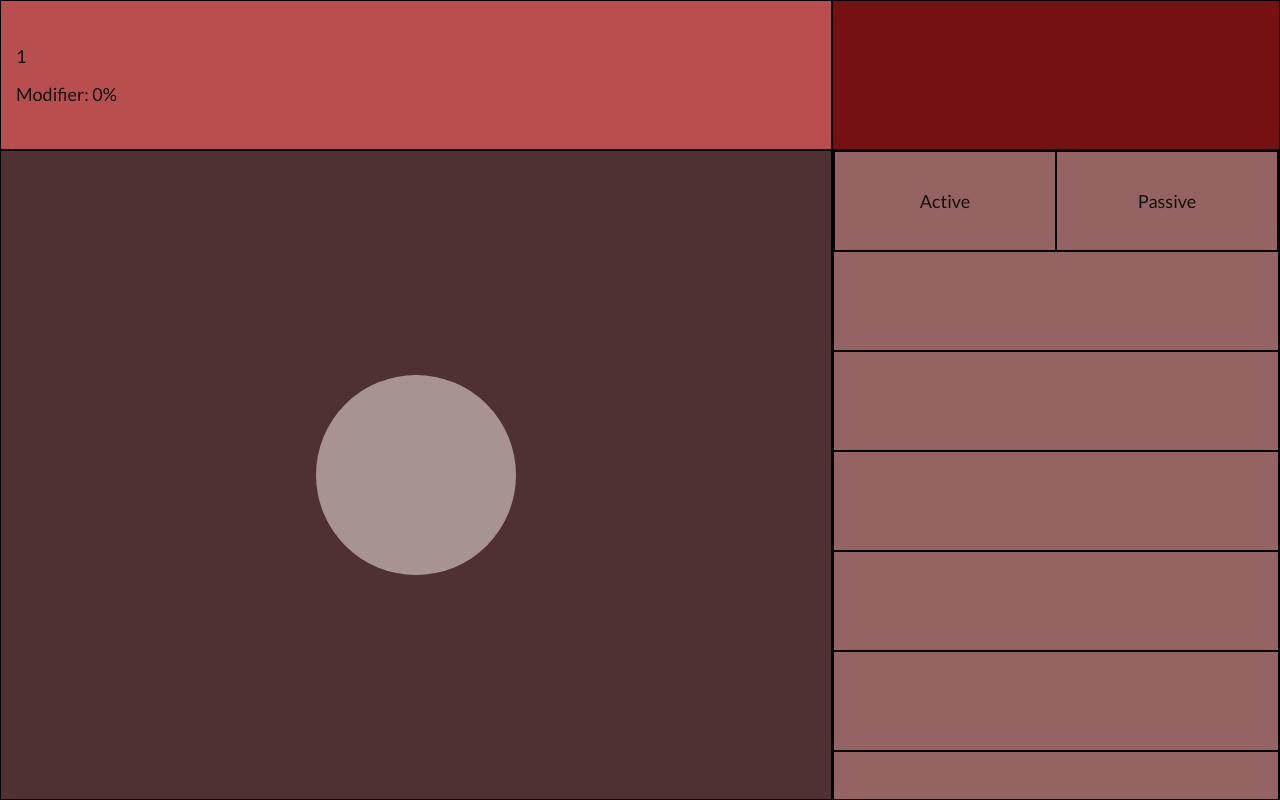
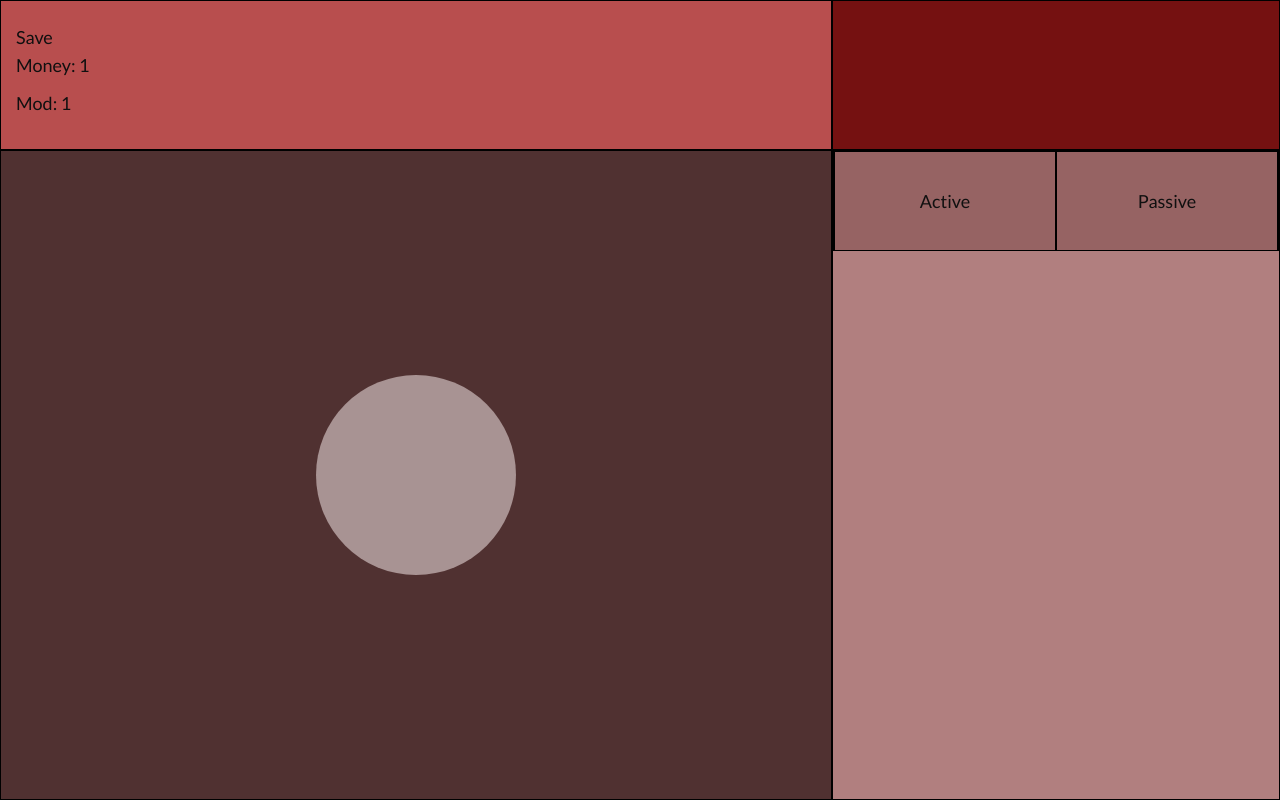
Before and after one commit to highsierraloft/game, a website built with webpack: page index.html in a window 1280 px wide. Both pictures are taken after a click on the element 416 px from the left and 475 px from the top of the page. Built offline with nearby package versions, Linux system fonts and the light colour scheme.

Commit message:
audio, floating money

```diff
--- a/index.html
+++ b/index.html
@@ -1,5 +1,6 @@
 <!doctype html>
 <html lang="en">
+
 <head>
   <meta charset="UTF-8">
   <meta name="viewport"
@@ -17,40 +18,19 @@
     <section class="game">
       <div class="game-top">
         <div class="stats">
-          <h3 id="money">Money: 3333</h3>
-          <h3 id="mod">Modifier: 0%</h3>
+          <div class="stats-save">Save</div>
         </div>
         <div class="achievements"></div>
       </div>
       <div class="game-bot">
         <div class="click">
-          <div id="clicked"></div>
+
         </div>
         <div class="buy">
           <div class="buy-choose">
             <div>Active</div>
             <div>Passive</div>
           </div>
-          <div></div>
-          <div></div>
-          <div></div>
-          <div></div>
-          <div></div>
-          <div></div>
-          <div></div>
-          <div></div>
-          <div></div>
-          <div></div>
-          <div></div>
-          <div></div>
-          <div></div>
-          <div></div>
-          <div></div>
-          <div></div>
-          <div></div>
-          <div></div>
-          <div></div>
-          <div></div>
         </div>
       </div>
     </section>
--- a/src/js/common.js
+++ b/src/js/common.js
@@ -1,10 +1,54 @@
 $(document).ready(function () {
-  let mainClick = $('#clicked');
-  let money = $('#money');
-  let count = 0;
+  // ------------- DOM Элементы -------------
+
+  // Элемент по которому кликает игрок
+  let farmElement;
+  // Элемент выводящий кол-во денег
+  let moneyElement;
+  // Элемент выводящий модификатор
+  let modElement;
+
+  // ------------- Глобальные переменные -------------
+
+  // Общее кол-во денег
+  let moneyTotal = 0;
+  //Модификатор при рестарте игры
   let mod = 1;
-  mainClick.click(function() {
-    count += 1 * mod;
-    money.text(count);
+
+  let clickFarm = 1;
+
+  let randX;
+  let randY;
+
+  // ------------- События -------------
+
+  onStart();
+
+  farmElement.click(function () {
+    moneyTotal += clickFarm * mod;
+    moneyElement.text("Money: " + moneyTotal);
+    clickEffect();
   });
+
+  // ------------- Функции -------------
+
+  function onStart() {
+    moneyElement = $("<h3></h3>").text('Money: ' + moneyTotal).appendTo(".stats");
+    modElement = $("<h3></h3>").text('Mod: ' + mod).appendTo(".stats");
+    farmElement = $("<div></div>").addClass("clicked").appendTo(".click");
+    $(".my_audio").trigger('load');
+  }
+
+  function clickEffect() {
+    // $(".my_audio").trigger('play');
+    new Audio('../src/audio/onClickEffect.mp3').play();
+    randX = Math.floor(Math.random() * (300 - (-100) + 1)) - 100;
+    randY = Math.floor(Math.random() * (200 - (-100) + 1)) - 100;
+    $("<span></span>").css("top", randY).css("left", randX).text("+" + clickFarm).appendTo(".clicked").animate({
+      top: "+=100",
+      opacity: "0"
+    }, 1500).fadeOut(1, function () {
+      $(this).remove();
+    });
+  }
 });
--- a/src/scss/game.scss
+++ b/src/scss/game.scss
@@ -1,3 +1,14 @@
+@keyframes farmElement {
+    0% {
+        opacity: 1;
+    }
+
+    100% {
+        opacity: 0;
+    }
+}
+
+
 .game {
     height: calc(100vh - 150px);
     width: 100%;
@@ -40,11 +51,16 @@
             align-items: center;
             border: 1px solid black;
 
-            #clicked {
+            .clicked {
                 width: 200px;
                 height: 200px;
                 background: #a89393;
                 border-radius: 50%;
+                position: relative;
+
+                span {
+                    position: absolute;
+                }
             }
         }
 
```
Also changed, not shown: 1 other file.
